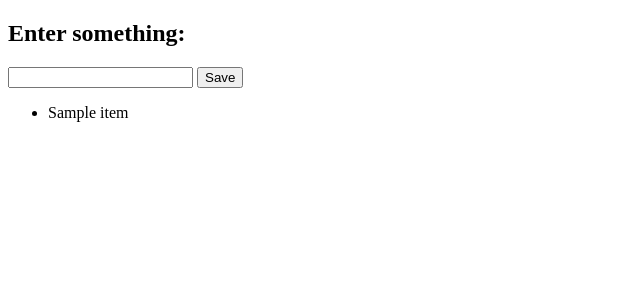
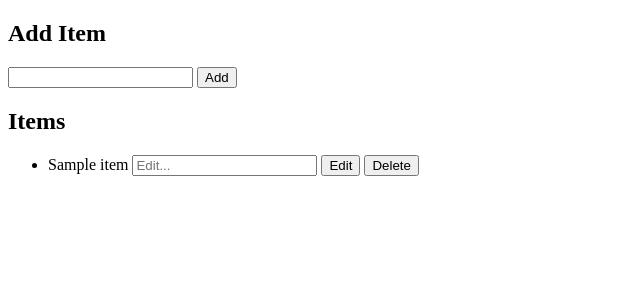
Before and after one commit to Aayushh0001/Dynamic-Website, a FastAPI app: template templates/index.html in a window 1280 px wide. Shown: the top 300 px of the page, without its empty margins (0-640 px from the left). Run offline with FastAPI, Linux system fonts and the light colour scheme; the template is opened without the code that fills it: most values are stand-ins (such as "Sample title", 1, 10 or a date in 2020).

Commit message:
Dynamic site

```diff
--- a/db.json
+++ b/db.json
@@ -1 +1 @@
-{"_default": {"1": {"item": "Aayush12"}}}
+{"_default": {"1": {"item": "2213213"}}}
--- a/main.py
+++ b/main.py
@@ -1,24 +1,31 @@
-from fastapi import FastAPI, Request
-from fastapi.responses import HTMLResponse, JSONResponse
+from fastapi import FastAPI, Request, Form
+from fastapi.responses import HTMLResponse, RedirectResponse
+from fastapi.templating import Jinja2Templates
+from tinydb import TinyDB, Query
 from fastapi.staticfiles import StaticFiles
-from fastapi.templating import Jinja2Templates
-from pydantic import BaseModel
-from tinydb import TinyDB
 
 app = FastAPI()
 db = TinyDB("db.json")
-
 templates = Jinja2Templates(directory="templates")
 
-class Item(BaseModel):
-    item: str
+app.mount("/static", StaticFiles(directory="static"), name="static")
 
 @app.get("/", response_class=HTMLResponse)
-async def read_root(request: Request):
+async def index(request: Request):
     items = db.all()
     return templates.TemplateResponse("index.html", {"request": request, "items": items})
 
 @app.post("/add")
-async def add_item(item: Item):
-    db.insert({"item": item.item})
-    return JSONResponse({"status": "success"})
+async def add_item(item: str = Form(...)):
+    db.insert({"item": item})
+    return RedirectResponse("/", status_code=303)
+
+@app.post("/delete/{item_id}")
+async def delete_item(item_id: int):
+    db.remove(doc_ids=[item_id])
+    return RedirectResponse("/", status_code=303)
+
+@app.post("/edit/{item_id}")
+async def edit_item(item_id: int, new_item: str = Form(...)):
+    db.update({"item": new_item}, doc_ids=[item_id])
+    return RedirectResponse("/", status_code=303)
--- a/templates/index.html
+++ b/templates/index.html
@@ -1,31 +1,33 @@
 <!DOCTYPE html>
 <html>
 <head>
-    <title>FastAPI + TinyDB Website</title>
+    <title>FastAPI + TinyDB</title>
 </head>
 <body>
-    <h2>Enter something:</h2>
-    <input type="text" id="inputText" />
-    <button onclick="saveItem()">Save</button>
+    <h2>Add Item</h2>
+    <form action="/add" method="post">
+        <input type="text" name="item" required>
+        <button type="submit">Add</button>
+    </form>
 
-    <ul id="itemList">
+    <h2>Items</h2>
+    <ul>
         {% for item in items %}
-        <li>{{ item.item }}</li>
+        <li>
+            {{ item.item }}
+
+            <!-- Edit form -->
+            <form action="/edit/{{ item.doc_id }}" method="post" style="display:inline;">
+                <input type="text" name="new_item" placeholder="Edit..." required>
+                <button type="submit">Edit</button>
+            </form>
+
+            <!-- Delete button -->
+            <form action="/delete/{{ item.doc_id }}" method="post" style="display:inline;">
+                <button type="submit">Delete</button>
+            </form>
+        </li>
         {% endfor %}
     </ul>
-
-    <script>
-        async function saveItem() {
-            const input = document.getElementById("inputText").value;
-            await fetch("/add", {
-                method: "POST",
-                headers: {
-                    "Content-Type": "application/json",
-                },
-                body: JSON.stringify({ item: input }),
-            });
-            location.reload(); // Refresh to show new items
-        }
-    </script>
 </body>
 </html>
```
Also changed, not shown: 1 other file.
